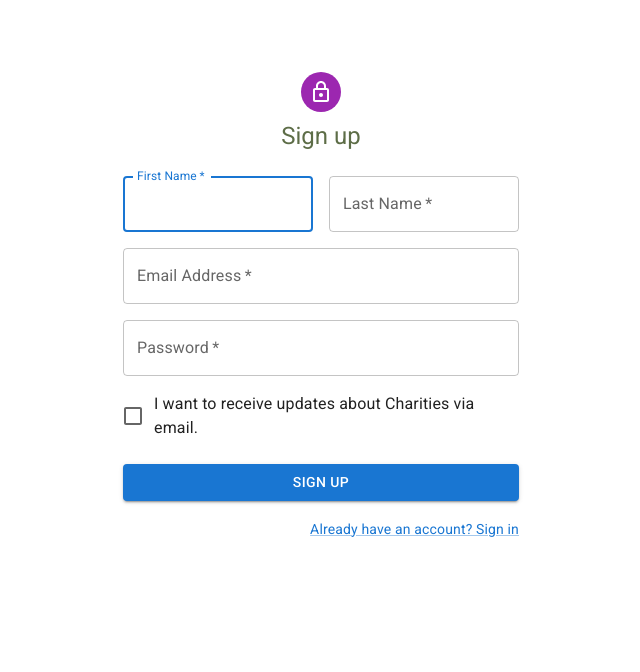
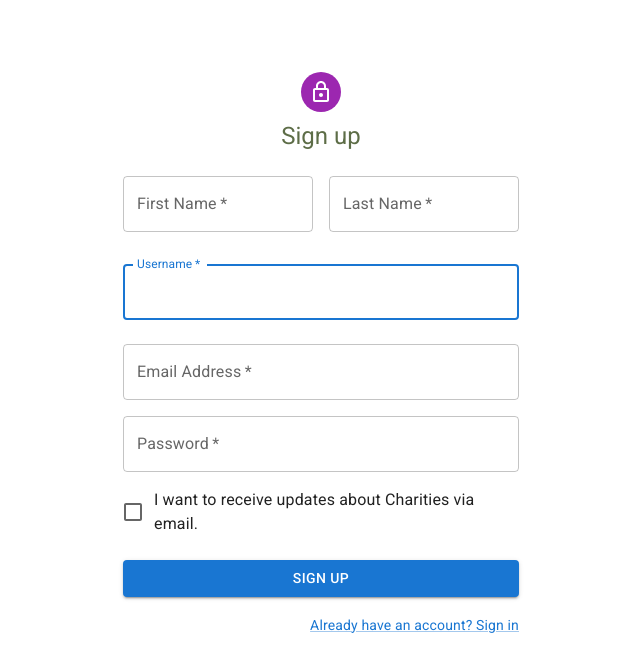
Before and after one commit to elliscj/GivingTree, a React (Create React App) app in the folder client/: page / in a window 1280 px wide. Shown: the top 672 px of the page, without its empty margins (319-959 px from the left). Built offline with nearby package versions, Linux system fonts and the light colour scheme.

Commit message:
Update SignUp.js
added username field to signup page

```diff
--- a/client/src/components/SignUp.js
+++ b/client/src/components/SignUp.js
@@ -12,24 +12,6 @@
 import Typography from "@mui/material/Typography";
 import Container from "@mui/material/Container";
 import { createTheme, ThemeProvider } from "@mui/material/styles";
-
-function Copyright(props) {
-  return (
-    <Typography
-      variant="body2"
-      color="text.secondary"
-      align="center"
-      {...props}
-    >
-      {"Copyright © "}
-      <Link color="inherit" href="https://mui.com/">
-        Your Website
-      </Link>{" "}
-      {new Date().getFullYear()}
-      {"."}
-    </Typography>
-  );
-}
 
 const theme = createTheme();
 
@@ -92,6 +74,18 @@
               </Grid>
               <Grid item xs={12}>
                 <TextField
+                  margin="normal"
+                  required
+                  fullWidth
+                  id="username"
+                  label="Username"
+                  name="usrname"
+                  autoComplete="username"
+                  autoFocus
+                />
+              </Grid>
+              <Grid item xs={12}>
+                <TextField
                   required
                   fullWidth
                   id="email"
```
